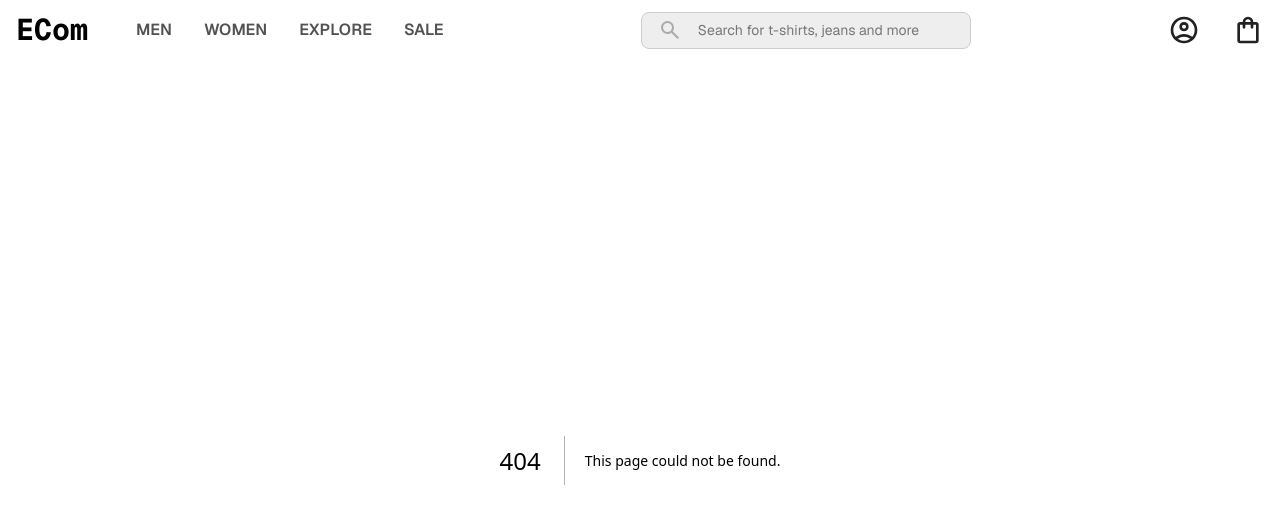
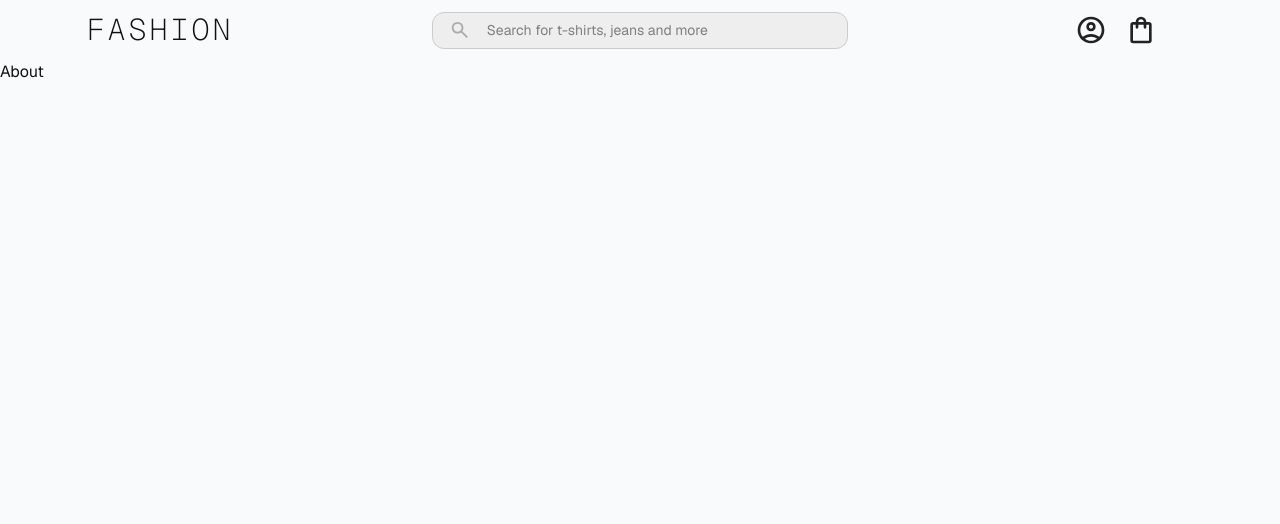
Before and after one commit to AnkanCompiled/E-Commerce, a Next.js app: page /about in a window 1280 px wide. Before the commit this address had no page. Shown: the top 524 px of the page. Built offline with nearby package versions, Linux system fonts and the light colour scheme.

Commit message:
Refactor Navbar component and update layout; add new assets and improve page structure

```diff
--- /dev/null
+++ b/app/about/page.js
@@ -0,0 +1,8 @@
+export const metadata = {
+  title: "About Us | E-Commerce",
+  description: "Learn more about us.",
+};
+
+export default function About() {
+  return <div>About</div>;
+}
--- a/app/layout.js
+++ b/app/layout.js
@@ -1,6 +1,6 @@
 import { Geist, Geist_Mono } from "next/font/google";
 import "./globals.css";
-import NavbarComponent from "@/components/NavbarComponent";
+import Navbar_Component from "@/components/Navbar_Component";
 
 const geistSans = Geist({
   variable: "--font-geist-sans",
@@ -13,7 +13,7 @@ const geistMono = Geist_Mono({
 });
 
 export const metadata = {
-  title: "E-Commerce",
+  title: "Fashion Store",
   icons: "/favicon.ico",
   keywords: ["E-Commerce", "Clothing", "Fashion"],
   description: "E-Commerce next app",
@@ -25,7 +25,7 @@ export default function RootLayout({ children }) {
       <body
         className={`${geistSans.variable} ${geistMono.variable} antialiased`}
       >
-        <NavbarComponent />
+        <Navbar_Component />
         {children}
       </body>
     </html>
--- /dev/null
+++ b/app/not-found.js
@@ -0,0 +1,19 @@
+import Link from "next/link";
+
+export default function NotFound() {
+  return (
+    <div className="flex flex-col items-center justify-center min-h-[60vh] text-center px-4">
+      <h1 className="text-9xl font-extrabold">404</h1>
+      <p className="mt-6 text-2xl text-gray-700">Page Not Found!</p>
+      <p className="mt-4 text-lg text-gray-400">
+        This Page you are looking for doesn't exist or an other error occurred.
+      </p>
+      <Link
+        href="/"
+        className="mt-6 bg-[#333] rounded-xl p-4 shadow-lg text-white hover:bg-[#222] duration-150"
+      >
+        Go back to homepage
+      </Link>
+    </div>
+  );
+}
--- a/app/page.js
+++ b/app/page.js
@@ -1,3 +1,38 @@
-export default function Home() {
-  return <div>Home</div>;
+import { ArrowDown_Asset } from "@/assets";
+import Image from "next/image";
+import Link from "next/link";
+import React from "react";
+
+export default function page() {
+  return (
+    <>
+      <div className="flex justify-evenly lg:justify-center bg-neutral-700 h-[40px]">
+        {["men", "women", "new", "sale"].map((item, index) => (
+          <Link
+            key={index}
+            href={item}
+            className="flex items-center justify-center h-full lg:w-[100px] hover:bg-neutral-600 duration-200"
+          >
+            <span className="flex gap-2 items-center px-2 text-white font-mono text-sm uppercase">
+              {item} <ArrowDown_Asset color="#fff" size="20px" />
+            </span>
+          </Link>
+        ))}
+      </div>
+      <div className="relative h-[270px] sm:h-[360px] lg:h-[540px]">
+        <Image
+          src="https://images.pexels.com/photos/9836576/pexels-photo-9836576.jpeg?auto=compress&cs=tinysrgb&w=3500&h=2333&dpr=1"
+          fill
+          priority
+          className="object-cover object-center"
+          alt="banner"
+        />
+        <div className="absolute top-1/4 left-1/2 -translate-x-1/2">
+          <span className="font-bold text-white text-4xl sm:text-5xl lg:text-6xl drop-shadow-lg">
+            Temp Text
+          </span>
+        </div>
+      </div>
+    </>
+  );
 }
--- /dev/null
+++ b/assets/ArrowDown_Asset.js
@@ -0,0 +1,15 @@
+import React from "react";
+
+export default function ArrowDown_Asset({ color = "#222222", size = "32px" }) {
+  return (
+    <svg
+      xmlns="http://www.w3.org/2000/svg"
+      height={size}
+      viewBox="0 -960 960 960"
+      width={size}
+      fill={color}
+    >
+      <path d="M480-344 240-584l56-56 184 184 184-184 56 56-240 240Z" />
+    </svg>
+  );
+}
--- /dev/null
+++ b/assets/Menu_Asset.js
@@ -0,0 +1,15 @@
+import React from "react";
+
+export default function Menu_Asset({ color = "#222222", size = "32px" }) {
+  return (
+    <svg
+      xmlns="http://www.w3.org/2000/svg"
+      height={size}
+      viewBox="0 -960 960 960"
+      width={size}
+      fill={color}
+    >
+      <path d="M120-240v-80h720v80H120Zm0-200v-80h720v80H120Zm0-200v-80h720v80H120Z" />
+    </svg>
+  );
+}
--- a/assets/index.js
+++ b/assets/index.js
@@ -1,3 +1,4 @@
 export { default as Profile_Asset } from "./Profile_Asset";
 export { default as Shopping_Asset } from "./Shopping_Asset";
 export { default as Search_Asset } from "./Search_Asset";
+export { default as ArrowDown_Asset } from "./ArrowDown_Asset";
--- a/components/NavbarComponent.js
+++ /dev/null
@@ -1,51 +0,0 @@
-import { Profile_Asset, Search_Asset, Shopping_Asset } from "@/assets";
-import Link from "next/link";
-
-export default function NavbarComponent() {
-  return (
-    <nav className="flex justify-between h-[60px]">
-      <div className="flex items-center space-x-4">
-        <Link href={"/"} className="font-bold text-3xl px-4 font-mono">
-          ECom
-        </Link>
-        <div className="flex h-full">
-          {["men", "women", "explore", "sale"].map((item, index) => (
-            <Link
-              className="relative flex items-center h-full after:content-[''] after:absolute after:bottom-0 after:left-0 after:w-full after:h-0 after:bg-neutral-600 hover:after:h-[5px] after:transition-all after:duration-150"
-              key={index}
-              href={item}
-            >
-              <span className="px-4 uppercase font-semibold text-neutral-600 gap-4">
-                {item}
-              </span>
-            </Link>
-          ))}
-        </div>
-      </div>
-      <div className="flex items-center">
-        <div className="group space-x-4 px-4 flex items-center rounded-lg border-[1px] border-[#ccc] bg-[#eee] focus-within:bg-white">
-          <Search_Asset color="#aaa" size="24px" />
-          <input
-            className="h-[35px] w-[20vw] text-sm focus:ring-0 focus:outline-0"
-            placeholder="Search for t-shirts, jeans and more"
-            type="text"
-          />
-        </div>
-      </div>
-      <div className="flex items-center">
-        {Object.entries({
-          profile: <Profile_Asset />,
-          cart: <Shopping_Asset />,
-        }).map(([key, value], index) => (
-          <Link
-            className="relative px-4 flex items-center h-full hover:bg-neutral-200 duration-200 after:content-[''] after:absolute after:bottom-0 after:left-0 after:w-full after:h-0 after:bg-neutral-600 hover:after:h-[5px] after:transition-all after:duration-150"
-            key={index}
-            href={key}
-          >
-            {value}
-          </Link>
-        ))}
-      </div>
-    </nav>
-  );
-}
--- /dev/null
+++ b/components/Navbar_Component.js
@@ -0,0 +1,47 @@
+import { Profile_Asset, Search_Asset, Shopping_Asset } from "@/assets";
+import Link from "next/link";
+import React from "react";
+
+export default function Navbar_Component() {
+  return (
+    <nav className="grid grid-cols-[1fr_2fr_1fr] h-[60px]">
+      <div className="flex justify-center items-center mx-2">
+        <Link
+          href={"/"}
+          className="font-extralight uppercase text-xl lg:text-3xl tracking-widest font-mono"
+        >
+          fashion
+        </Link>
+      </div>
+      <div className="flex justify-center items-center mx-2">
+        <div className="group w-full lg:w-2/3 space-x-4 px-4 flex items-center rounded-xl border-[1px] border-[#ccc] bg-[#eee] focus-within:bg-white hover:border-[#aaa] duration-200">
+          <Search_Asset color="#aaa" size="24px" />
+          <input
+            className="h-[35px] w-full text-sm focus:ring-0 focus:outline-0"
+            placeholder="Search for t-shirts, jeans and more"
+            type="text"
+          />
+        </div>
+      </div>
+      <div className="flex items-center justify-center mr-2">
+        {Object.entries({
+          profile: <Profile_Asset />,
+          cart: <Shopping_Asset />,
+        }).map(([key, value], index) => (
+          <div className="group relative h-full" key={index}>
+            <Link
+              className="w-[50px] flex items-center justify-center h-full after:content-[''] after:absolute after:bottom-0 after:left-0 after:w-full after:h-0 after:bg-neutral-700 hover:after:h-[5px] after:transition-all after:duration-200"
+              href={key}
+            >
+              {value}
+            </Link>
+            {/* Profile and Cart Drop down */}
+            {/* <div className="absolute hidden lg:group-hover:flex z-10 -right-10 rounded-2xl top-[calc(100%+5px)] bg-[var(--background)] border-4 border-neutral-600 shadow-xl h-[300px] w-[300px] justify-center items-center text-3xl text-neutral-600">
+              {key}
+            </div> */}
+          </div>
+        ))}
+      </div>
+    </nav>
+  );
+}
--- a/next.config.mjs
+++ b/next.config.mjs
@@ -1,4 +1,13 @@
 /** @type {import('next').NextConfig} */
-const nextConfig = {};
+const nextConfig = {
+  images: {
+    remotePatterns: [
+      {
+        protocol: "https",
+        hostname: "images.pexels.com",
+      },
+    ],
+  },
+};
 
 export default nextConfig;
```
